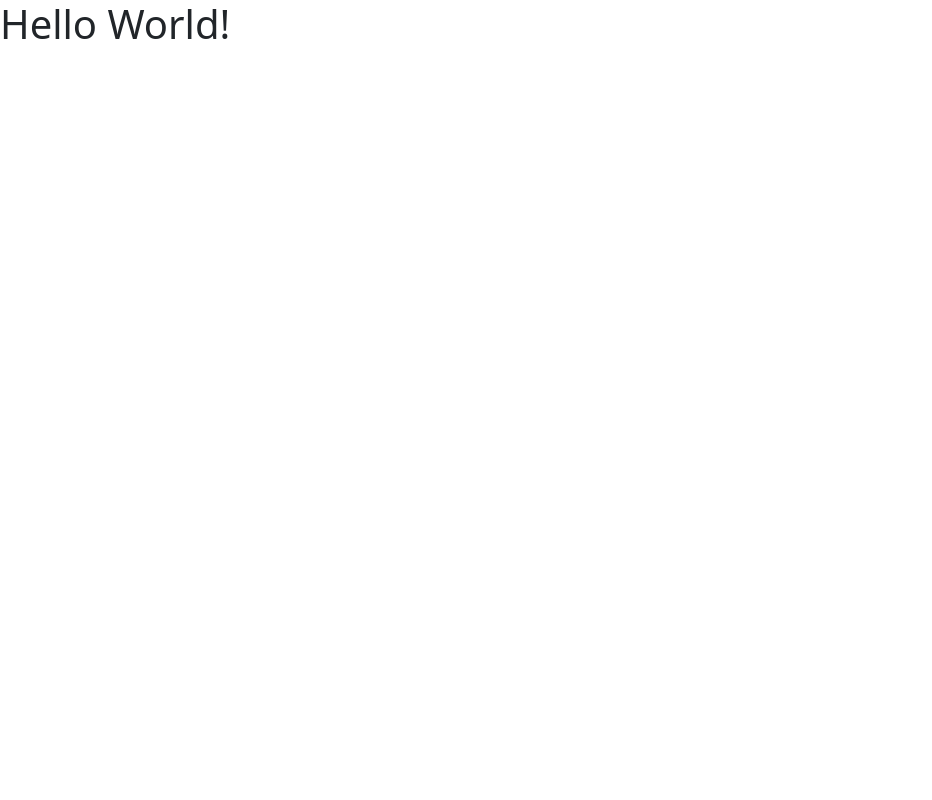
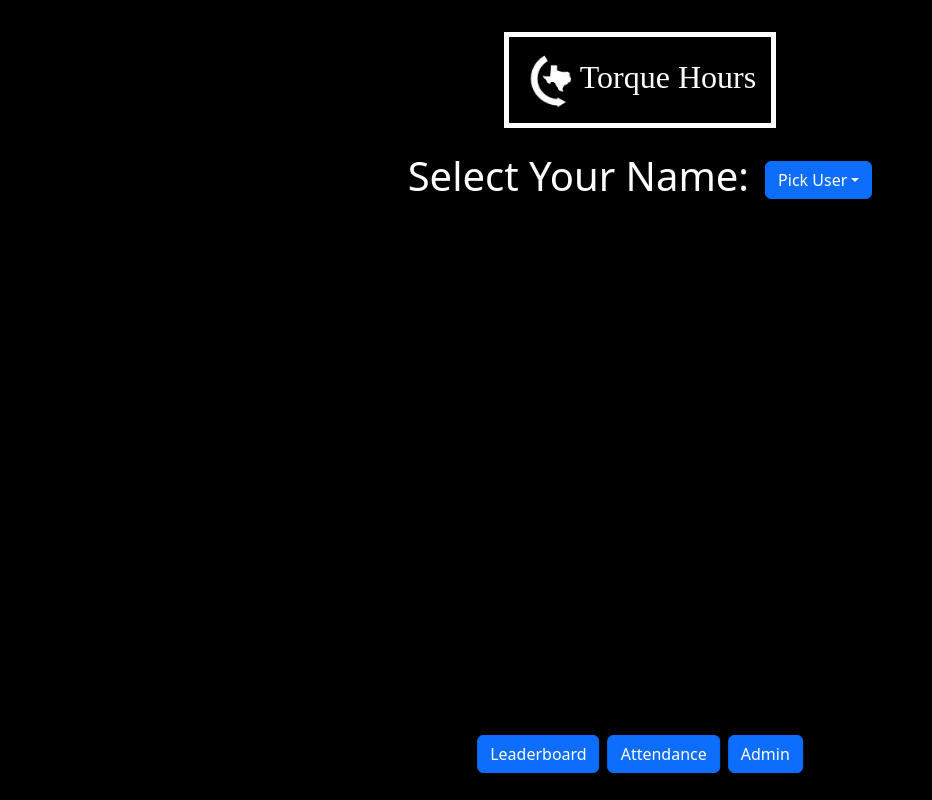
Before and after one commit to TexasTorque/torque-hours-v2, a React (Vite) app: page / in a window 1280 px wide. Shown: the whole page, without its empty margins (0-932 px from the left). Built offline with nearby package versions, Linux system fonts and the light colour scheme; a web font is replaced by a local one.

Commit message:
Homepage UI complete

```diff
--- /dev/null
+++ b/src/components/Header.jsx
@@ -0,0 +1,12 @@
+import torque_logo from "../assets/torque_logo.png";
+
+export default function Header() {
+  return (
+    <div className="header">
+      <div className="header-border-box">
+        <img src={torque_logo} style={{ height: "3.5em", width: "3.5em" }}></img>
+        <h4 className="header-name">Torque Hours</h4>
+      </div>
+    </div>
+  );
+}
--- a/src/index.css
+++ b/src/index.css
@@ -0,0 +1,98 @@
+body {
+  background-color: black !important;
+  overflow-y: scroll;
+}
+
+@font-face {
+  font-family: "Market_Deco";
+  src: local("Market_Deco"), url("./assets/fonts/Market_Deco.ttf") format("truetype");
+  font-weight: bold;
+}
+
+.main {
+  display: flex;
+  justify-content: center;
+  flex-direction: column;
+}
+
+.header {
+  display: flex;
+  justify-content: center;
+  align-items: center;
+  margin-top: 2em;
+}
+
+.header-border-box {
+  display: flex;
+  padding: 15px;
+  border: 5px solid white;
+}
+
+.header-name {
+  font-family: "Market_Deco";
+  color: white;
+  font-size: 2em;
+  margin-top: 0.2em;
+}
+
+.select-name {
+  margin: 1.5em;
+  color: white;
+  display: flex;
+  justify-content: center;
+}
+
+.name-prompt {
+  display: flex;
+  justify-content: center;
+}
+
+.dropdown-button {
+  margin-left: 1em;
+  display: flex;
+  justify-content: center;
+  align-items: center;
+}
+
+.greeting {
+  display: flex;
+  justify-content: center;
+  color: white;
+}
+
+.statistics {
+  margin-top: 1.5em;
+  display: flex;
+  flex-direction: column;
+  text-align: center;
+  justify-content: center;
+  color: white;
+}
+
+.stat {
+  margin: 0px;
+  font-weight: 500;
+}
+
+.sign-button-container {
+  display: flex;
+  justify-content: center;
+}
+
+.sign-button {
+  margin: 3em;
+  width: 15em;
+  height: 7em;
+}
+
+.footer-buttons {
+  position: fixed;
+  bottom: 0px;
+  left: 50%;
+  transform: translate(-50%, -50%);
+  align-items: center;
+}
+
+.footer-button {
+  margin: .25em;
+}
--- a/src/pages/Home.jsx
+++ b/src/pages/Home.jsx
@@ -1,7 +1,83 @@
+import Header from "../components/Header";
+import { Button, Dropdown } from "react-bootstrap";
+import "../index.css";
+import { getAllUsers } from "../firebase.jsx"
+import { useEffect, useState } from "react";
+import { useNavigate } from "react-router-dom";
+
 export default function Home() {
+    const [user, setUser] = useState({});
+    const [users, setUsers] = useState([]);
+    const [searchQuery, setSearchQuery] = useState("");
+    const [dropdown, setDropdown] = useState("Pick User");
+    const [showGreeting, setShowGreeting] = useState(false);
+
+    const navigate = useNavigate();
+
+    useEffect(() => {
+        const resolveUsers = async () => {
+            getAllUsers().then(setUsers);
+        }
+
+        resolveUsers();
+    });
+
     return (
         <>
-            <h1>Hello World!</h1>
+            <Header />
+            <div className="main">
+                <div className="select-name">
+                    <h1 className="name-prompt">Select Your Name:</h1>
+                    <Dropdown className="dropdown-button" onBlur={() => setSearchQuery("")}>
+                        <Dropdown.Toggle variant="primary">
+                            { dropdown }
+                        </Dropdown.Toggle>
+                        <Dropdown.Menu className="dropdown-menu">
+                            <input
+                            className="dropdown-search"
+                            autoFocus
+                            autoComplete="none"
+                            onChange={(e) => setSearchQuery(e.target.value)}
+                            ></input>
+                            {
+                                users.filter((user) =>
+                                    user.name.toLowerCase().includes(searchQuery.toLowerCase())
+                                ).map((user, index) => {
+                                    return (
+                                    <Dropdown.Item onClick={() => {setUser(user); setDropdown(user.name); setShowGreeting(true)}} key={index}>
+                                        {user.name}
+                                    </Dropdown.Item>
+                                    );
+                                })
+                            }
+                        </Dropdown.Menu>
+                    </Dropdown>
+                </div>
+
+                {showGreeting &&
+                <>
+                    <div className="greeting">
+                        <h2>Hi {user.name}!</h2>
+                    </div>
+
+                    <div className="statistics">
+                        <p className="stat">Your Hours This Season: {user.hours}</p>
+                        <p className="stat">Your Meetings Attended: {user.meetings.length}</p>
+                        <p className="stat">Your Hours Rank (Out of 71): 0</p>
+                    </div>
+
+                    <div className="sign-button-container">
+                        <Button className="sign-button">Sign In</Button>
+                    </div>
+                </>
+                }
+
+                <div className="footer-buttons">
+                    <Button className="footer-button" onClick={() => navigate("/leaderboard")}>Leaderboard</Button>
+                    <Button className="footer-button" onClick={() => navigate("/attendance")}>Attendance</Button>
+                    <Button className="footer-button" onClick={() => navigate("/admin")}>Admin</Button>
+                </div>
+            </div>
         </>
     )
 }
```
